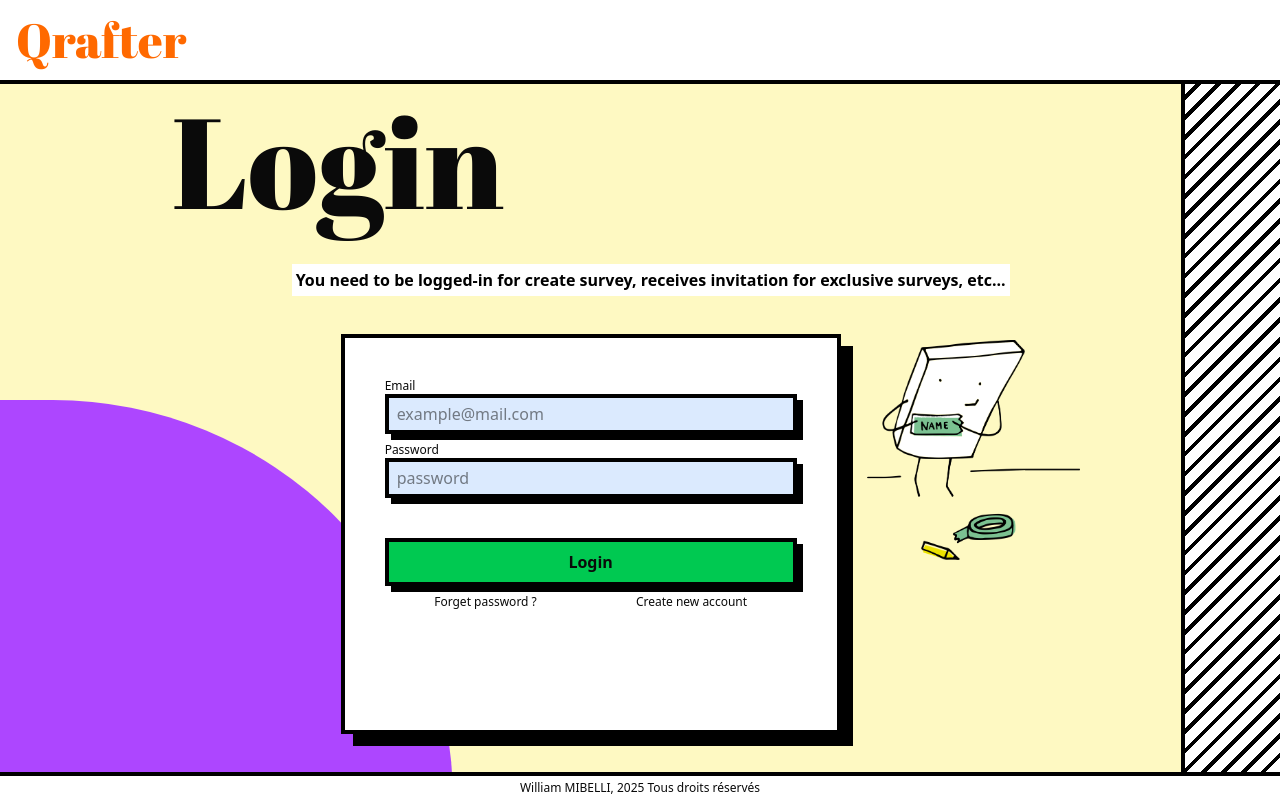
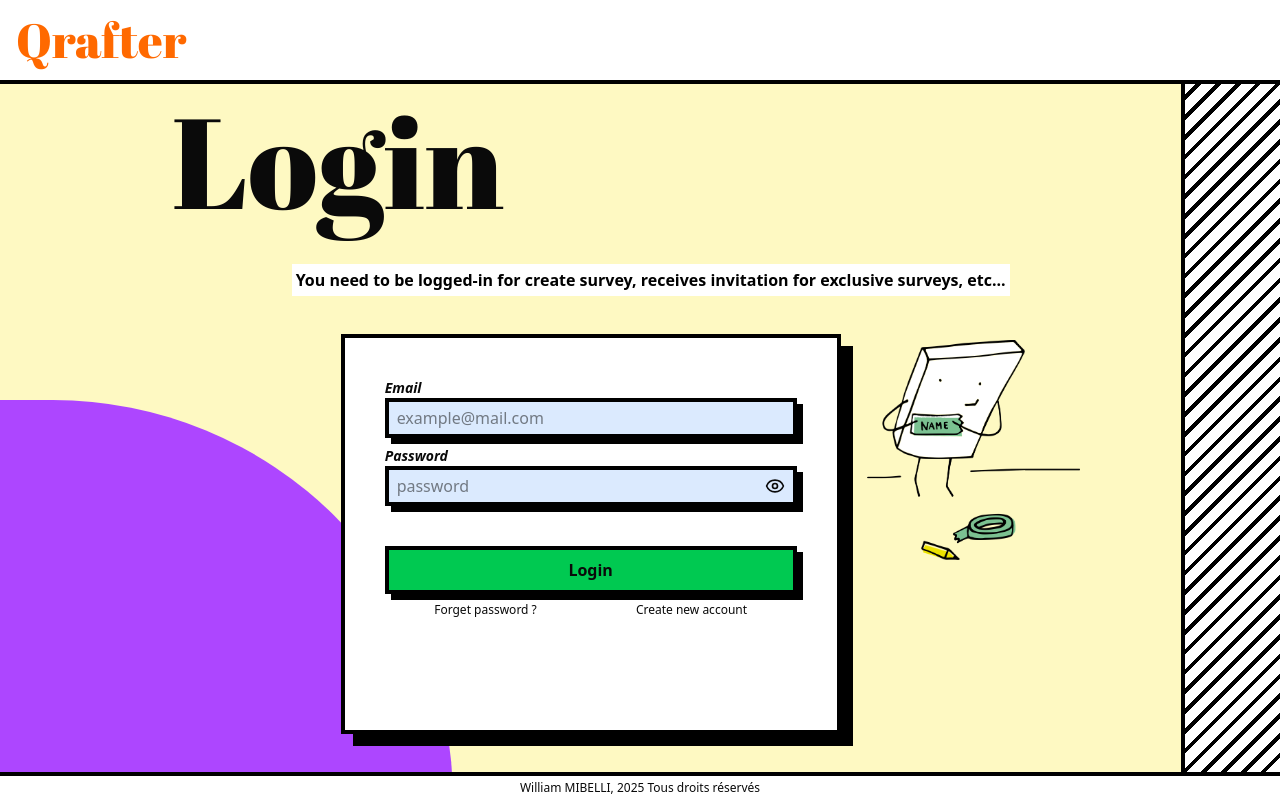
Before and after one commit to William-MIBELLI/survey-client, a React (Vite) app: page /login in a window 1280 px wide. Built offline with nearby package versions, Linux system fonts and the light colour scheme.

Commit message:
signup done, security on URL, add feedback for passsword, icon for showing password

```diff
--- a/src/components/forms/SignupForm.tsx
+++ b/src/components/forms/SignupForm.tsx
@@ -24,51 +24,22 @@ import Stepper from "../signup/Stepper";
 const FINAL_PART = 3;
 
 const SignupForm = () => {
+
   const { step } = useParams();
   const navigate = useNavigate();
   const [success, setSuccess] = useState<boolean>(false);
 
-  const [signup, { loading }] = useMutation<
+  const [signup, { loading, error: signupError }] = useMutation<
     SignupMutation,
     SignupMutationVariables
   >(SIGNUP);
-  const [checkEmail, { loading: userLoading }] = useLazyQuery<
+  const [checkEmail, { loading: userLoading, error: mailError }] = useLazyQuery<
     UserByEmailQuery,
     QueryUserByEmailArgs
   >(USER_BY_EMAIL);
 
   const mappedStep = parseInt(step?.replace(/[\D]/g, "") || "1", 10);
   const currentStep = mappedStep > FINAL_PART ? 1 : mappedStep;
-
-  const onPreviousHandler = () => navigate(`/signup/${currentStep - 1}`);
-
-  const onNextHandler = async () => {
-    if (currentStep === 1) {
-      const res = await methods.trigger("email");
-      if (!res) return;
-      const mail = await checkEmail({
-        variables: {
-          email: methods.getValues("email"),
-        },
-      });
-      if (mail.data?.userByEmail !== null) {
-        console.log("EMAIL : ", mail);
-        methods.setError("email", {
-          message: "An account is already associated with this email address.",
-        });
-        return;
-      }
-    }
-    if (currentStep === 2) {
-      const res = await methods.trigger(["firstname", "lastname"]);
-      if (!res) return;
-    }
-    if (currentStep === 3) {
-      const res = await methods.trigger(["password", "confirmPassword"]);
-      if (!res) return;
-    }
-    navigate(`/signup/${currentStep + 1}`);
-  };
 
   const onSubmitHandler = (data: SignupSchema) => {
     signup({
@@ -96,13 +67,60 @@ const SignupForm = () => {
   const methods = useForm<SignupSchema>({
     resolver: zodResolver(signUpSchema),
     reValidateMode: "onChange",
-    mode: "onSubmit"
+    mode: "onSubmit",
+
   });
+
+  const onPreviousHandler = () => navigate(`/signup/${currentStep - 1}`);
+
+  const onNextHandler = async () => {
+    if (currentStep === 1) {
+      const res = await methods.trigger("email");
+      if (!res) return;
+      const mail = await checkEmail({
+        variables: {
+          email: methods.getValues("email"),
+        },
+      });
+      if (mail.data?.userByEmail !== null) {
+        console.log("EMAIL : ", mail);
+        methods.setError("email", {
+          message: "An account is already associated with this email address.",
+        });
+        return;
+      }
+
+    }
+    if (currentStep === 2) {
+      const res = await methods.trigger(["firstname", "lastname"]);
+      if (!res) return;
+    }
+    if (currentStep === 3) {
+      const res = await methods.trigger(["password", "confirmPassword"]);
+      if (!res) return;
+    }
+    navigate(`/signup/${currentStep + 1}`);
+  };
+
+  useEffect(() => {
+    if (currentStep === 2) {
+      if (methods.getValues("email") === undefined) {
+        navigate('/signup/1')
+      }
+    }
+    if (currentStep === 3) {
+      if (methods.getValues("firstname") === undefined || methods.getValues("lastname") === undefined) {
+        navigate('/signup/2')
+      }
+    }
+  },[currentStep])
+
 
   return (
     <FormProvider {...methods}>
       <Form onSubmit={methods.handleSubmit(onSubmitHandler)}>
         <Stepper currentStep={currentStep} maxStep={FINAL_PART} isSuccess={success} />
+        <hr className=" mb-5 wavy-hr"/>
         {!success ? (
           currentStep === 1 ? (
             <StepEmail />
@@ -142,6 +160,10 @@ const SignupForm = () => {
             )}
           </div>
         )}
+        {
+          mailError && <p className="text-xs text-red-500 text-center w-full font-semibold">{mailError.message}</p>
+        }
+
       </Form>
     </FormProvider>
   );
--- a/src/components/signup/StepPassword.tsx
+++ b/src/components/signup/StepPassword.tsx
@@ -1,13 +1,28 @@
 import { useFormContext } from "react-hook-form";
 import type { SignupSchema } from "../../lib/zod";
 import Input from "../ui/Input";
+import { useEffect } from "react";
 
 const StepPassword = () => {
   const {
     register,
     trigger,
+    watch,
     formState: { errors },
   } = useFormContext<SignupSchema>();
+
+  const passwordValue = watch("password") || "";
+
+  const checks = {
+    uppercase: /[A-Z]/.test(passwordValue),
+    lowercase: /[a-z]/.test(passwordValue),
+    number: /[0-9]/.test(passwordValue),
+    length: passwordValue.length >= 8,
+    special: /[@$!%*?&]/.test(passwordValue),
+  };
+
+  const getStatusColor = (isValid: boolean) =>
+    isValid ? "text-green-500" :  errors.password ? "text-red-500" : "text-gray-500";
 
   return (
     <>
@@ -19,8 +34,15 @@ const StepPassword = () => {
           },
         })}
         type="password"
-        error={errors.password}
+        // error={errors.password}
       />
+      <div className="grid mx-auto grid-cols-2 gap-x-9 font-semibold text-xs mb-3 ">
+        <p className={getStatusColor(checks.uppercase)}>1 Uppercase</p>
+        <p className={getStatusColor(checks.lowercase)}>1 Lowercase</p>
+        <p className={getStatusColor(checks.number)}>1 Number</p>
+        <p className={getStatusColor(checks.special)}>1 Special char : @$!%*?&</p>
+        <p className={getStatusColor(checks.length)}>8 Chars minimum</p>
+      </div>
       <Input
         label="Confirm password"
         {...register("confirmPassword", {
--- a/src/components/signup/StepSuccess.tsx
+++ b/src/components/signup/StepSuccess.tsx
@@ -16,7 +16,7 @@ const StepSuccess = () => {
     return () => clearInterval(interval)
   },[timer])
   return (
-    <div className="w-full h-full flex flex-col items-center justify-center">
+    <div className="w-full my-auto flex flex-col items-center justify-center">
       <div className="flex font-semibold items-center">
         Congrats ! You' re now register on
         <p className="text-orange-500 text-lg font-bold mx-2">Qrafter</p>
--- a/src/components/ui/Input.tsx
+++ b/src/components/ui/Input.tsx
@@ -1,4 +1,5 @@
-import React, { forwardRef, type FC } from "react";
+import { Eye, EyeOff } from "lucide-react";
+import React, { forwardRef, useState, type FC } from "react";
 import type { FieldError } from "react-hook-form";
 
 interface IProps extends React.InputHTMLAttributes<HTMLInputElement> {
@@ -6,24 +7,52 @@ interface IProps extends React.InputHTMLAttributes<HTMLInputElement> {
   error?: FieldError;
 }
 
-const Input: FC<IProps> = forwardRef<HTMLInputElement, IProps>((props, ref) => {
+const Input: FC<IProps> = forwardRef<HTMLInputElement, IProps>(
+  ({ type, ...props }, ref) => {
+    const [pType, setPType] = useState(type);
+    const Icon = pType === "password" ? Eye: EyeOff;
+
+    const onMouseDownHandler = () => {
+      setPType("text");
+    };
+
+    const onMouseUpHandler = () => {
+      setPType("password");
+    };
+
     return (
       <div className="flex flex-col">
-      <label className="text-xs" htmlFor={props.name}>
+        <label className="text-sm font-semibold italic" htmlFor={props.name}>
           {props.label}
         </label>
+        <div
+          className={`border-4 border-black ${
+            props.error ? "bg-red-300" : "bg-blue-100"
+          } shadowInput px-2 py-1 outline-none flex justify-between items-center`}
+        >
           <input
             ref={ref}
-        className="border-4 border-black bg-blue-100 shadowInput px-2 py-1 outline-none"
             {...props}
+            className=" grow outline-none bg-transparent"
+            type={pType}
           />
+          {type === "password" && (
+            <button
+              type="button"
+              onMouseDown={onMouseDownHandler}
+              onMouseUp={onMouseUpHandler}
+              onMouseLeave={onMouseUpHandler}
+            >
+              <Icon size={20} className="cursor-pointer" />
+            </button>
+          )}
+        </div>
         {props.error && (
-        <p className="errorInputMessage">
-          {props.error.message}
-        </p>
+          <p className="errorInputMessage">{props.error.message}</p>
         )}
       </div>
     );
-});
+  }
+);
 
 export default Input;
--- a/src/layouts/auth/AuthLayout.tsx
+++ b/src/layouts/auth/AuthLayout.tsx
@@ -15,7 +15,7 @@ const AuthLayout = () => {
         <Outlet />
         <Side />
       </div>
-      <div className="absolute -left-100  h-2/4 w-2/3 max-w-[900px] bottom-0  bg-purple-500 rounded-t-full"></div>
+      <div className="absolute -left-100  h-2/4 w-2/3 max-w-[900px] bottom-0 bg-purple-500 rounded-t-full"></div>
       <Footer />
     </div>
   );
```
Lines whose indentation alone changed are shown as unchanged.
